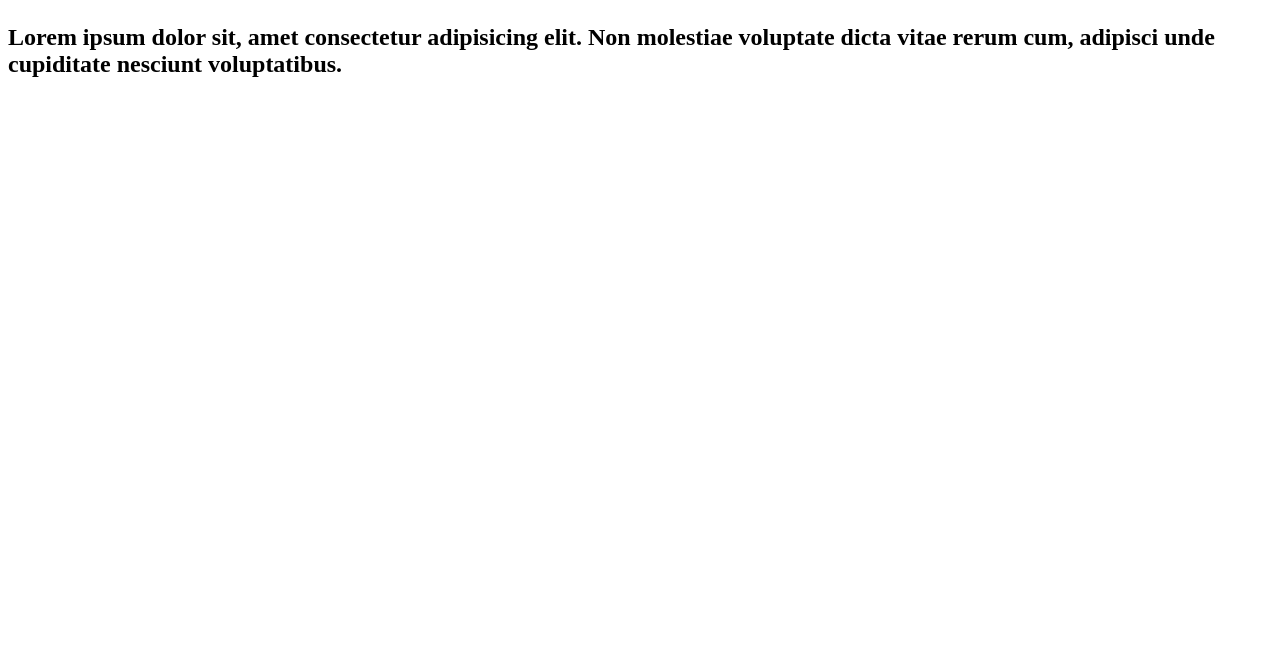
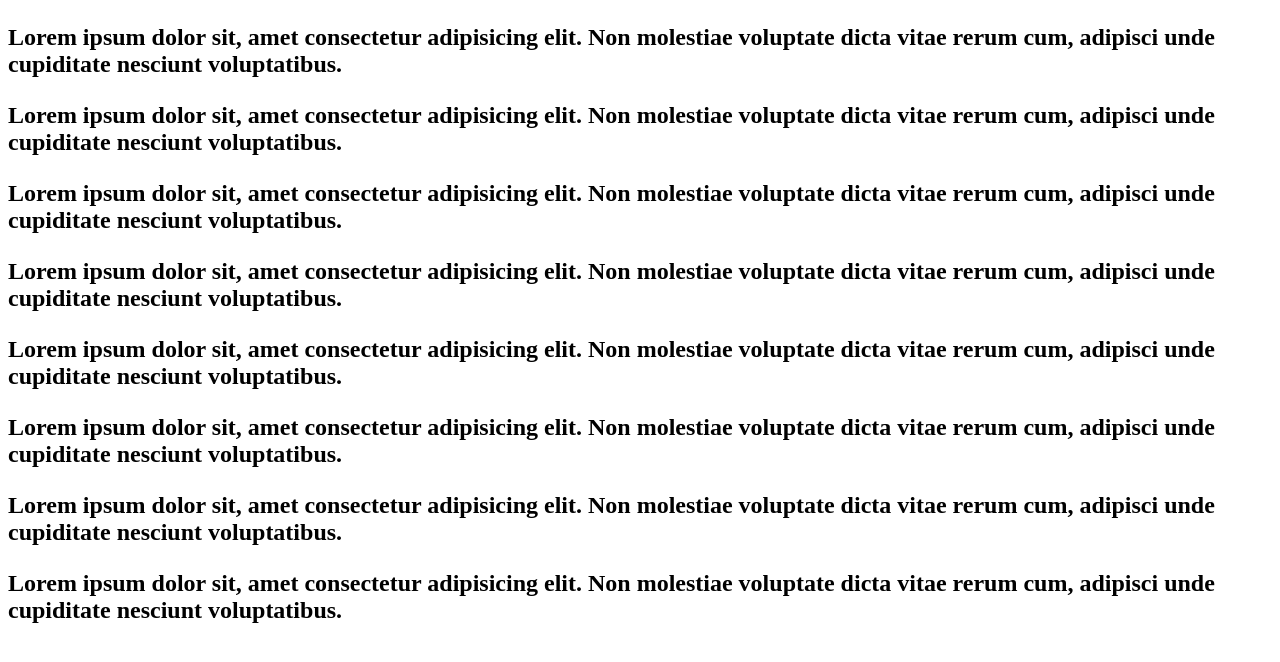
Before and after one commit to arjonghosh32/first-practice, a plain HTML site: page index.html in a window 1280 px wide. Drawn offline with Linux system fonts and the light colour scheme.

Commit message:
another paragraph add

```diff
--- a/index.html
+++ b/index.html
@@ -11,6 +11,36 @@
         Lorem ipsum dolor sit, amet consectetur adipisicing elit.
         Non molestiae voluptate dicta vitae rerum cum, adipisci unde cupiditate nesciunt voluptatibus.
     </p>
+    <p>
+        Lorem ipsum dolor sit, amet consectetur adipisicing elit.
+        Non molestiae voluptate dicta vitae rerum cum, adipisci unde cupiditate nesciunt voluptatibus.
+    </p>
+    <p>
+        Lorem ipsum dolor sit, amet consectetur adipisicing elit.
+        Non molestiae voluptate dicta vitae rerum cum, adipisci unde cupiditate nesciunt voluptatibus.
+    </p>
+    <p>
+        Lorem ipsum dolor sit, amet consectetur adipisicing elit.
+        Non molestiae voluptate dicta vitae rerum cum, adipisci unde cupiditate nesciunt voluptatibus.
+    </p>
+    <p>
+        Lorem ipsum dolor sit, amet consectetur adipisicing elit.
+        Non molestiae voluptate dicta vitae rerum cum, adipisci unde cupiditate nesciunt voluptatibus.
+    </p>
+    <p>
+        Lorem ipsum dolor sit, amet consectetur adipisicing elit.
+        Non molestiae voluptate dicta vitae rerum cum, adipisci unde cupiditate nesciunt voluptatibus.
+    </p>
+    <p>
+        Lorem ipsum dolor sit, amet consectetur adipisicing elit.
+        Non molestiae voluptate dicta vitae rerum cum, adipisci unde cupiditate nesciunt voluptatibus.
+    </p>
+    <p>
+        Lorem ipsum dolor sit, amet consectetur adipisicing elit.
+        Non molestiae voluptate dicta vitae rerum cum, adipisci unde cupiditate nesciunt voluptatibus.
+    </p>
+
+
     </h2>
 </body>
 </html>
```
